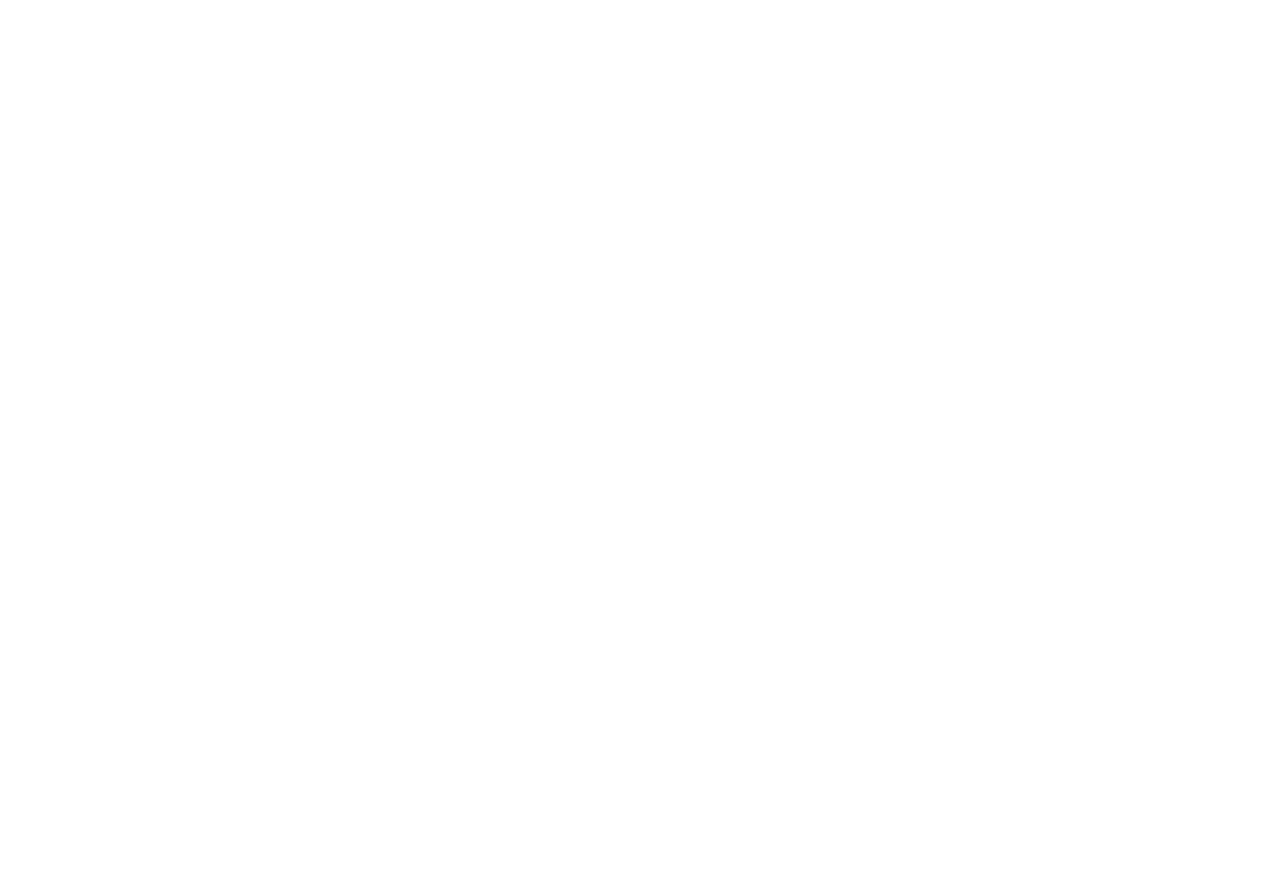
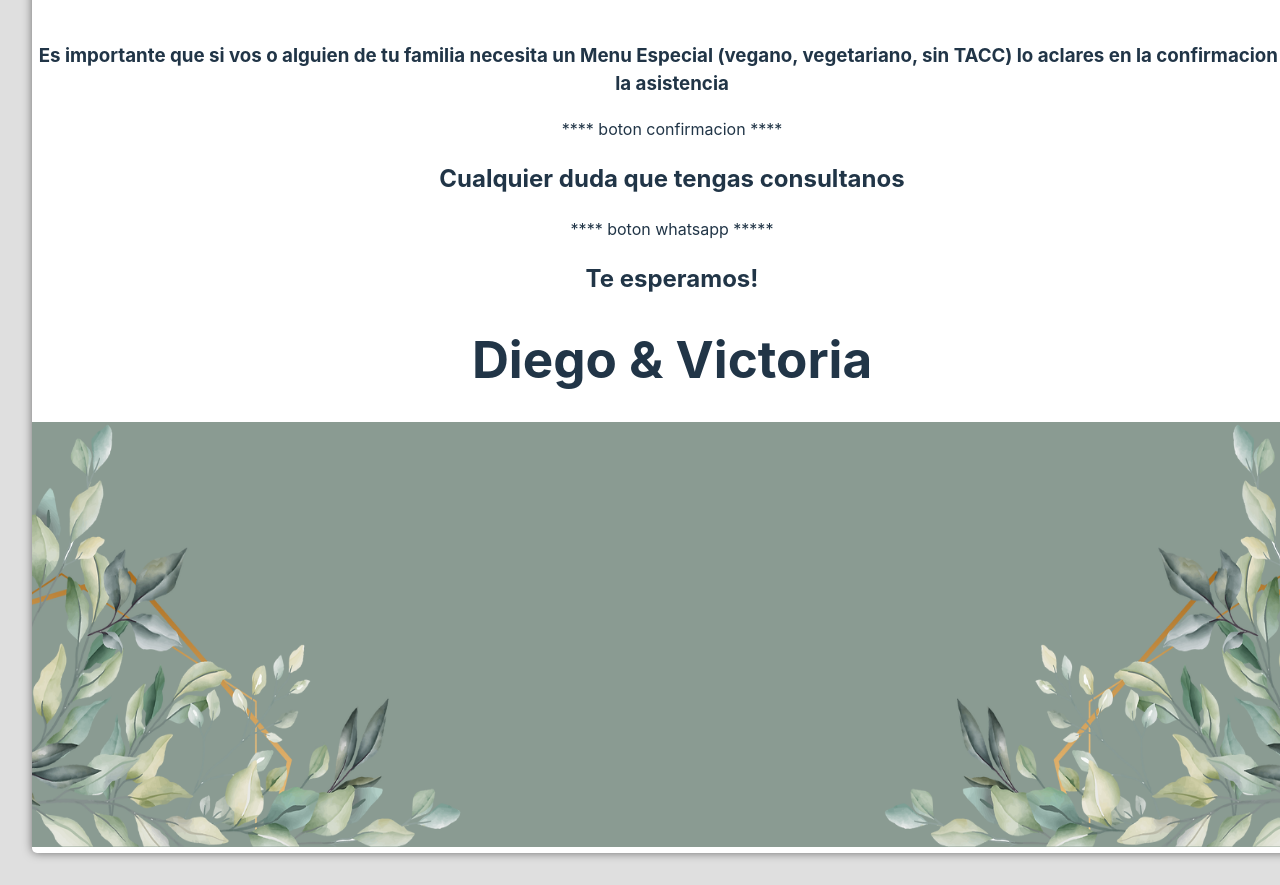
Before and after one commit to BarrDiego/WeddingInv, a React (Vite) app: page / in a window 1280 px wide. Shown: the part 5431-6316 px from the top of the page. Before the commit the page ends 5419 px from the top, so only its background shows below. Built offline with nearby package versions, Linux system fonts and the light colour scheme.

Commit message:
estructura confirmacion y final trancision

```diff
--- a/src/App.jsx
+++ b/src/App.jsx
@@ -8,6 +8,7 @@
 import { Temporizador } from './components/utiles/Temporizador'
 import { LayoutSalon } from './components/LayoutSalon'
 import { LayoutTrn02 } from './components/LayoutTrn02'
+import { LayoutConf } from './components/LayoutConf'
 
 
 
@@ -39,7 +40,9 @@
           <LayoutTrn02/>
         </div>
         <ConfirmacionButton/>
-        <div>aqui algo mas</div>
+        <div>
+          <LayoutConf/>
+        </div>
       </div>
 
     </>
--- a/src/assets/styles/layouts.css
+++ b/src/assets/styles/layouts.css
@@ -249,7 +249,7 @@
   }
   .labelMsg {
     display: flex;
-    margin-left: 70px;
+    margin-left: 30px;
     justify-content: space-evenly;
   }
 
@@ -259,5 +259,4 @@
 
   .imgDos{
     margin-left: 30px;
-    margin-bottom: 15px;
   }
--- a/src/components/LayoutCofre.jsx
+++ b/src/components/LayoutCofre.jsx
@@ -50,7 +50,6 @@
                 <h2>Por el regalo no te precupes hay Cofre!</h2>
                 {imageChest}
             </div>
-
             <div className='imgDos'>
                 {imageEn}
             </div>
--- a/src/components/LayoutConf.jsx
+++ b/src/components/LayoutConf.jsx
@@ -0,0 +1,32 @@
+import React from 'react'
+
+export const LayoutConf = () => {
+
+    const imgFinal= '/src/assets/img/transicionFinal.png';
+    const imageFinal = (
+        <img
+            src={imgFinal}
+            alt='transicionEn'
+            width={1280}
+            height={425}
+        />
+  )
+  return (
+    <>
+        <h1>Podras venir?</h1>
+        <h3>
+            Es importante que si vos o alguien de tu familia
+            necesita un Menu Especial (vegano, vegetariano, sin TACC)
+            lo aclares en la confirmacion de la asistencia
+        </h3>
+        <p>**** boton confirmacion ****</p>
+        <h2>Cualquier duda que tengas consultanos</h2>
+        <p> **** boton whatsapp *****</p>
+        <h2>Te esperamos!</h2>
+        <h1>Diego & Victoria</h1>
+        <div>
+            {imageFinal}
+        </div>
+    </>
+  )
+}
```
Also changed, not shown: src/assets/img/transicionFinal.png (added).
